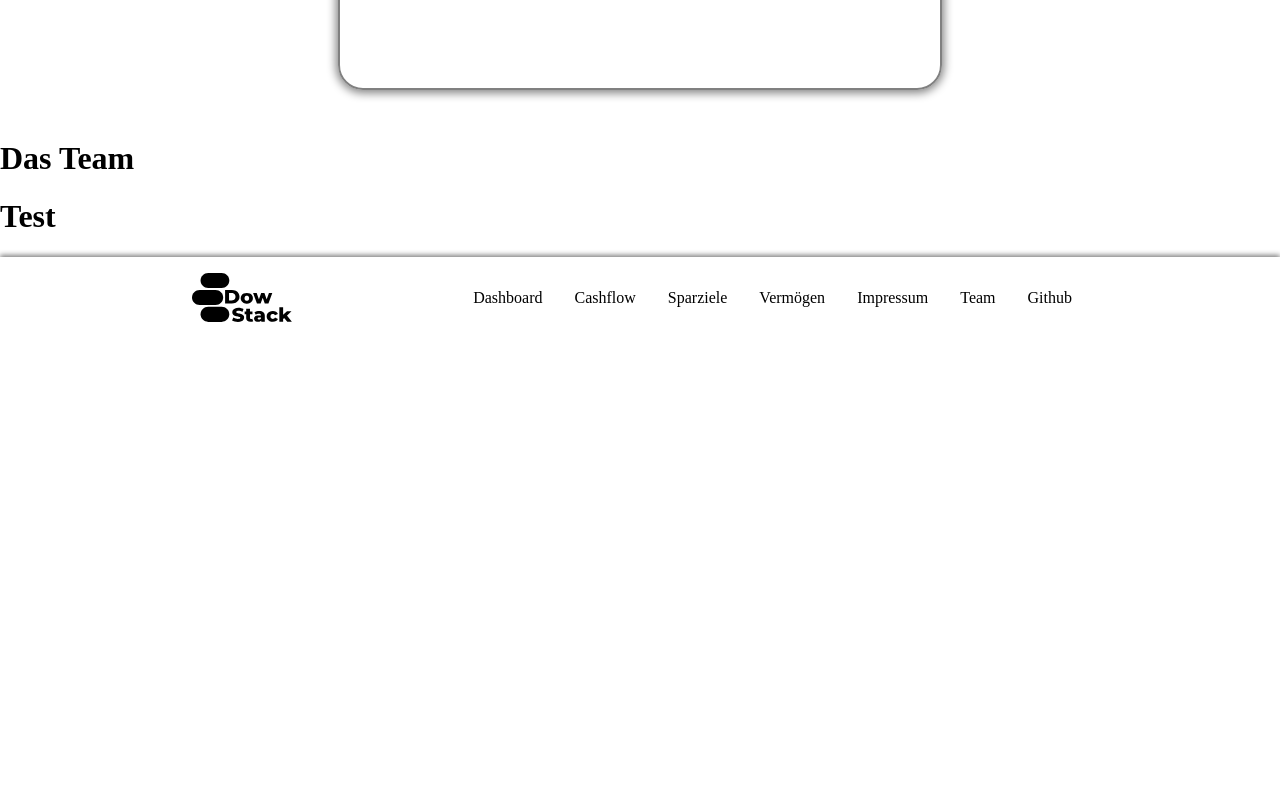
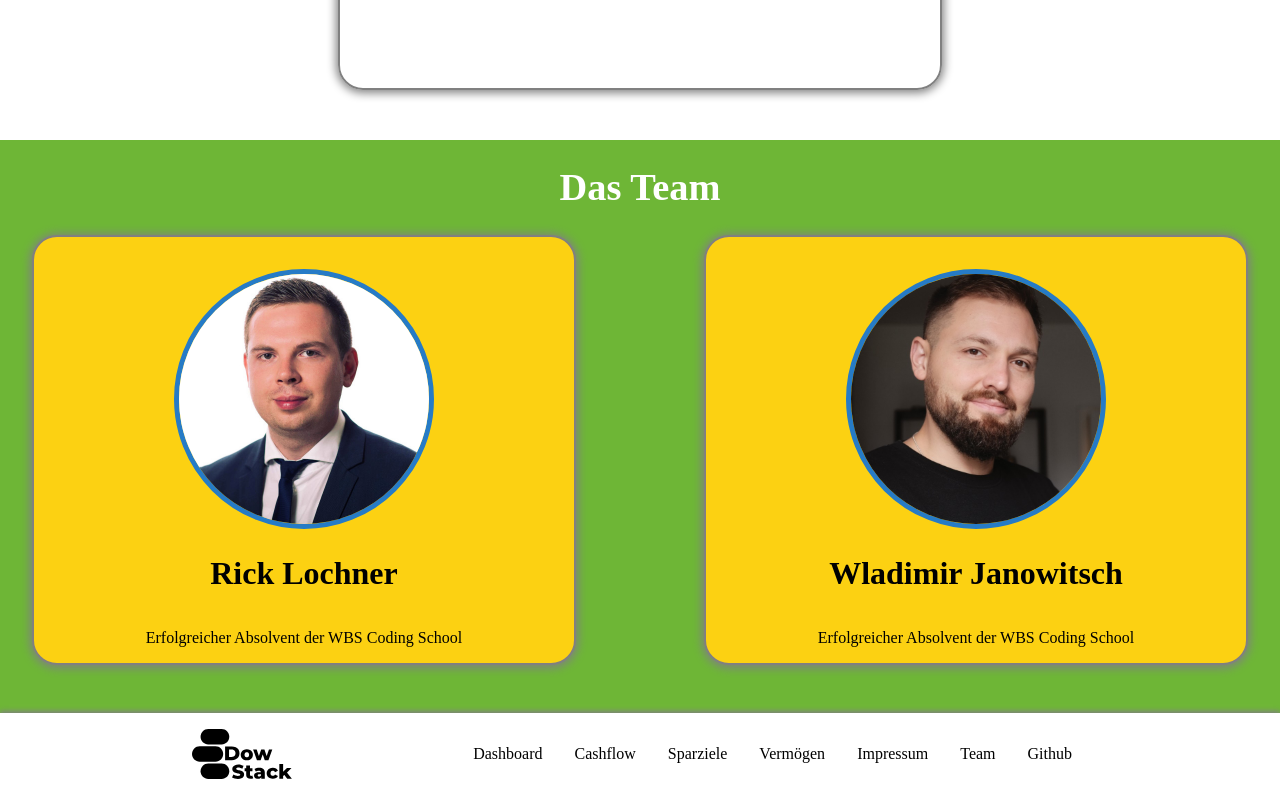
Before and after one commit to RickWebdev90/frontend-dowstack, a React (Vite) app: page / in a window 1280 px wide. Shown: the part 1854-2649 px from the top of the page. Before the commit the page ends 2193 px from the top, so only its background shows below. Built offline with nearby package versions, Linux system fonts and the light colour scheme.

Commit message:
teamsection

```diff
--- a/src/Landingpage/Homepage.jsx
+++ b/src/Landingpage/Homepage.jsx
@@ -5,7 +5,7 @@ import Sektion2 from './sektion2'
 import Sektion3 from './sektion3'
 import Sektion4 from './sektion4'
 import Sektion5 from './sektion5'
-import TeamSektion from './teamSektion'
+import TeamSektion from './Team/teamSektion'
 import Registration from './Registration/Registration'
 
 export default function Homepage() {
--- /dev/null
+++ b/src/Landingpage/Team/team.css
@@ -0,0 +1,36 @@
+.teamsektion{
+    background-color: #6EB636;
+}
+
+.teamtitle{
+    display: flex;
+    justify-content: center;
+    color: white;
+    font-size: larger;
+}
+.team-container{
+    display: flex;
+    justify-content: space-evenly;
+    gap: 4rem;
+}
+.teamcard-container{
+    background-color: #FCD112;
+    display: flex;
+    justify-content: center;
+    flex-direction: column;
+    align-items: center;
+    border: 2px solid grey;
+    border-radius: 25px;
+    box-shadow: 0px 1px 10px 2px gray;
+    width: 50%;
+    margin-bottom: 3rem;
+    margin-left: 2rem;
+    margin-right: 2rem;
+}
+
+.teamcard-img img{
+    border-radius: 50%;
+    border: 5px solid #267BC6;
+    max-height: 250px;
+    margin-top: 2rem;
+}
--- /dev/null
+++ b/src/Landingpage/Team/teamSektion.jsx
@@ -0,0 +1,23 @@
+import React from 'react'
+import Teamcard from './teamcard'
+import Rick from "../../app/assets/teambilder/Rick.jpeg"
+import Wladimir from "../../app/assets/teambilder/Wladimir.jpeg"
+import "./team.css"
+
+export default function TeamSektion() {
+  return (
+    <div className='teamsektion'>
+      <div className="teamtitle">
+      <h1>Das Team</h1>
+      </div>
+      <div className="team-container">
+        <Teamcard name="Rick Lochner"
+                  image={Rick}
+                  text="Erfolgreicher Absolvent der WBS Coding School" />
+        <Teamcard name="Wladimir Janowitsch"
+                  image={Wladimir}
+                  text="Erfolgreicher Absolvent der WBS Coding School"/>
+      </div>
+    </div>
+  )
+}
--- /dev/null
+++ b/src/Landingpage/Team/teamcard.jsx
@@ -0,0 +1,18 @@
+import React from 'react'
+import "./team.css"
+
+export default function Teamcard(props) {
+  return (
+    <div className='teamcard-container'>
+      <div className="teamcard-img">
+        <img src={props.image} alt="" />
+      </div>
+      <div className="teamcard-name">
+        <h1>{ props.name}</h1>
+      </div>
+      <div className="teamcard-text">
+        <p>{ props.text }</p>
+      </div>
+    </div>
+  )
+}
--- a/src/Landingpage/teamSektion.jsx
+++ /dev/null
@@ -1,10 +0,0 @@
-import React from 'react'
-
-export default function TeamSektion() {
-  return (
-    <div>
-      <h1>Das Team</h1>
-      <h1>Test</h1>
-    </div>
-  )
-}
```
Also changed, not shown: src/App/assets/teambilder/Rick.jpeg (added), src/App/assets/teambilder/Wladimir.jpeg (added).
